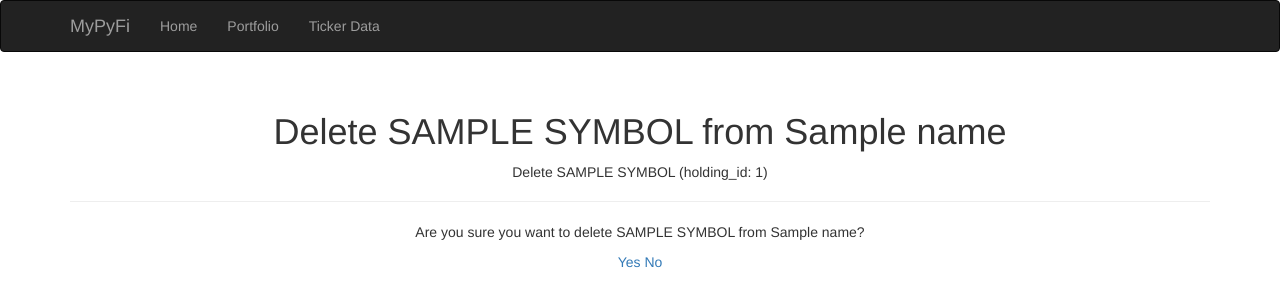
After one commit to andrewre23/MyPyFi, a Flask app: template app/templates/holding_delete.html in a window 1280 px wide. The commit adds this page. Shown: the top 307 px of the page. Run offline with Flask 2, Linux system fonts and the light colour scheme; the template is opened without the code that fills it: most values are stand-ins (such as "Sample title", 1, 10 or a date in 2020); some libraries are stand-ins or nearby versions.

Commit message:
added files and functionality to delete holdings

```diff
--- /dev/null
+++ b/app/templates/holding_delete.html
@@ -0,0 +1,22 @@
+{% extends "base.html" %}
+{% import "bootstrap/wtf.html" as wtf %}
+
+{% block title %}MyPyFi{% endblock %}
+
+{% block page_content %}
+<div class="page-header">
+    <h1>
+        <center>Delete {{ symbol | upper }} from {{ name }}</center>
+    </h1>
+    <p>
+    <center>Delete {{ symbol | upper }} (holding_id: {{ holding_id }})</center>
+    </p>
+</div>
+
+<div style="text-align:center">
+    <p>Are you sure you want to delete {{ symbol | upper }} from {{ name }}?</p>
+    <a class="button" href="{{ url_for('main.holding_delete', holding_id=holding_id) }}">Yes</a>
+    <a class="button" href="{{ url_for('main.portfolio', name=name) }}">No</a>
+</div>
+
+{% endblock %}
--- a/app/templates/holding_edit.html
+++ b/app/templates/holding_edit.html
@@ -6,7 +6,7 @@
 {% block page_content %}
 <div class="page-header">
     <h1>
-        <center>Edit Holding data from {{ session['portfolio'] }}</center>
+        <center>Edit Holding in {{ session['portfolio'] }}</center>
     </h1>
     <p>
     <center>Edit data for {{ symbol | upper }} holding</center>
--- a/app/templates/portfolio.html
+++ b/app/templates/portfolio.html
@@ -63,7 +63,8 @@
             <center>{{ "${:,.2f}".format(holding["purch_price"]*holding["shares"]) }}</center>
         </td>
         <td>
-            <a class="button" href="{{ url_for('main.holding_edit', name=name, holding_id = holding['id'],symbol=holding['symbol'])}}">Edit Holding</a>
+            <a class="button" href="{{ url_for('main.holding_edit', name=name, symbol=holding['symbol'], holding_id = holding['id'])}}">Edit Holding</a>
+            <a class="button" href="{{ url_for('main.holding_delete_ask', name=name, symbol=holding['symbol'], holding_id = holding['id'])}}">Delete Holding</a>
         </td>
     </tr>
     {% endfor %}
```
Also changed, not shown: data-dev.sqlite.
